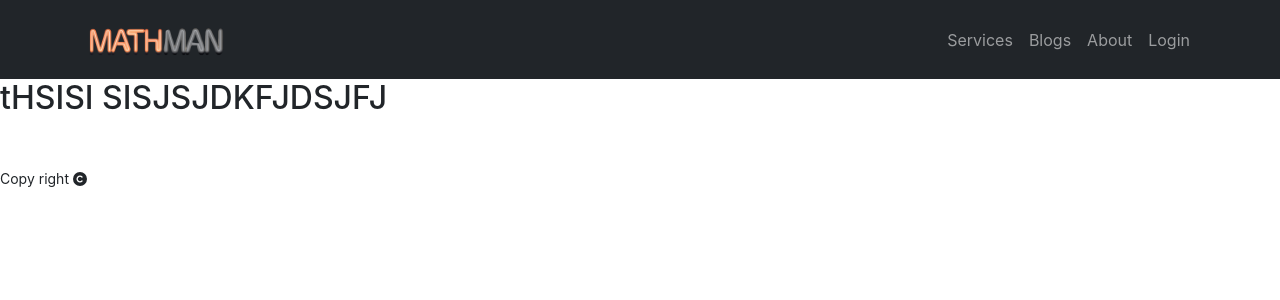
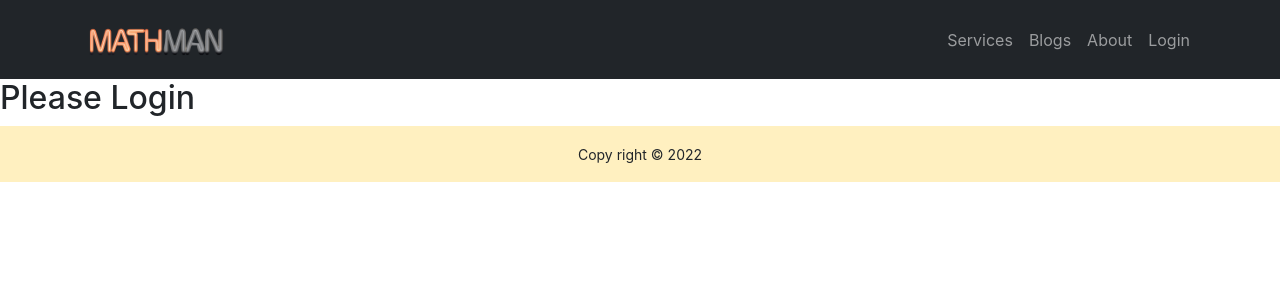
Before and after one commit to SanyFaysal/indipendent-service-provider-website, a React (Create React App) app: page /login in a window 1280 px wide. Shown: the top 300 px of the page. Built offline with nearby package versions, Linux system fonts and the light colour scheme.

Commit message:
footer added

```diff
--- a/src/Pages/Home/Services/Services.js
+++ b/src/Pages/Home/Services/Services.js
@@ -3,7 +3,7 @@ import Service from '../Service/Service';
 
 const Services = () => {
     const services = [
-        { id: '1', name: 'SSC Student', subject: 'Mathematics', days: 'Sat, Mon, Wed, Fri', at: '(7 Am - 8 Am', price: "1200" },
+        { id: '1', name: 'SSC examinee', subject: 'Mathematics', days: 'Sat, Mon, Wed, Fri', at: '(7 Am - 8 Am', price: "1200" },
         { id: '2', name: 'ClASS 10', subject: 'Mathematics', days: 'Sun, Tues, wed, Fri', at: '8 Am- 9 AM', price: "1000" },
         { id: '3', name: 'ClASS 9', subject: 'Math and Science', days: 'Sat Mon, Wed, Fri', at: '4 PM - 5 PM', price: "1000" },
         { id: '4', name: 'CLASS 8', subject: 'Math and Science', days: 'Sun, Mon, Wed, Thu', at: '5 PM - 6 PM', price: "800" },
--- a/src/Pages/Login/Login.js
+++ b/src/Pages/Login/Login.js
@@ -3,7 +3,10 @@ import React from 'react';
 const Login = () => {
     return (
         <div>
-            <h2>tHSISI SISJSJDKFJDSJFJ</h2>
+            <h2>Please Login</h2>
+            <form>
+
+            </form>
         </div>
     );
 };
--- a/src/Shared/Footer/Footer.js
+++ b/src/Shared/Footer/Footer.js
@@ -1,12 +1,11 @@
-import { faCopyright } from '@fortawesome/free-solid-svg-icons';
-import { FontAwesomeIcon } from '@fortawesome/react-fontawesome';
+
 import React from 'react';
 
 const Footer = () => {
-
+    const year = new Date().getFullYear()
     return (
-        <div className='my-5'>
-            <small className='text-center  my-4'>Copy right <FontAwesomeIcon icon={faCopyright}></FontAwesomeIcon></small>
+        <div className='w-100 mx-auto text-center py-3 bg-warning  bg-opacity-25 text-dark'>
+            <small className='text-center  my-4'>Copy right © {year}</small>
         </div>
     );
 };
```
